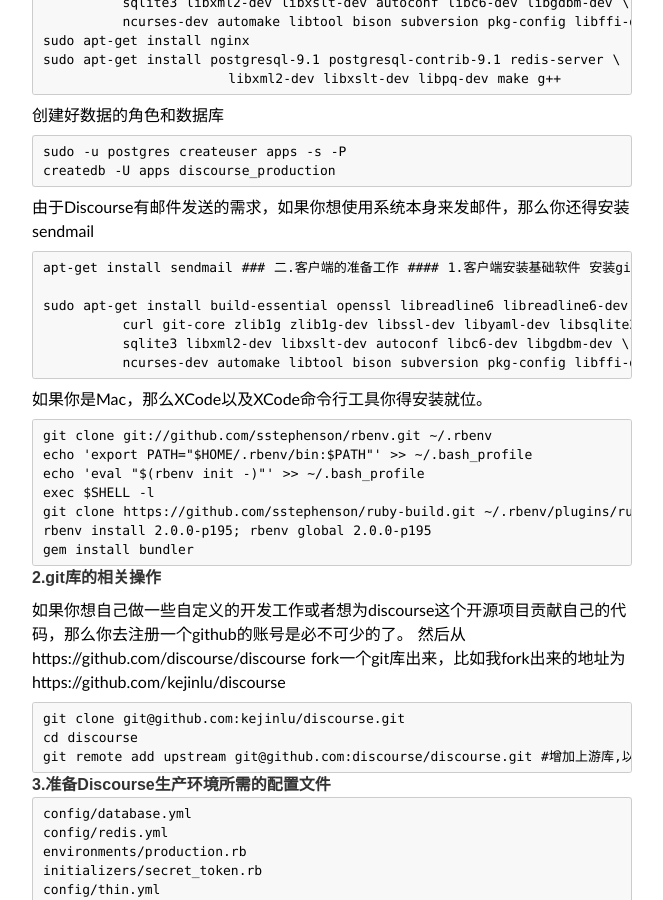
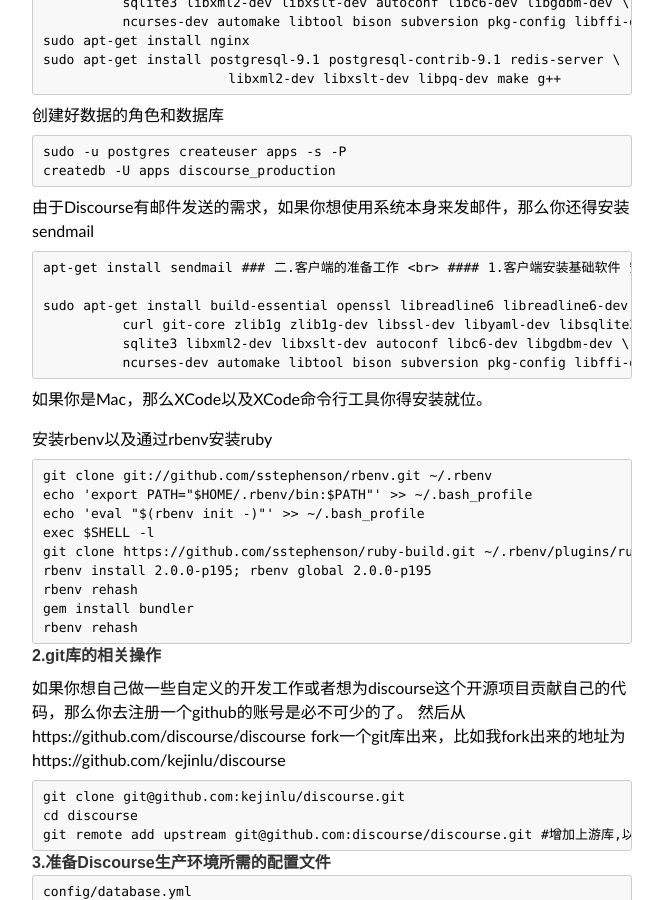
Before and after one commit to dashjim/dashjim.github.com, a Jekyll site: the page built from _posts/2013/2013-05-25-discourse-install-guide.md, in a window 1280 px wide and 900 px high, scrolled down 2160 px. Shown: the whole window, without its empty margins (308-971 px from the left). Built offline with Jekyll 4.4.1, drawn with Linux system fonts in a browser that asks for light colours; some web fonts are replaced; Markdown is read by kramdown in place of the engine named in the settings; comment, search, counter and statistics services are not loaded; some of the changed text lies outside the part shown.

Commit message:
修改discourse

```diff
--- a/_posts/2013/2013-05-25-discourse-install-guide.md
+++ b/_posts/2013/2013-05-25-discourse-install-guide.md
@@ -101,6 +101,7 @@
 
 	apt-get install sendmail
 ###二.客户端的准备工作
+<br>
 ####1.客户端安装基础软件
 安装git，如果你是使用Linux那么直接使用相关的包管理软件进行安装，如果你使用的是Mac那么可以使用macprot或者brew这些第三方的包管理软件进行安装。当然如果你要使用源码编译的方式安装也是可以的。
 安装ruby，你可以直接安装（包管理软件安装或者源码编译），也可以通过ruby版本管理的软件进行间接安装，比如rvm，rbenv。我这里选择了rbenv。
@@ -113,13 +114,17 @@
 
 如果你是Mac，那么XCode以及XCode命令行工具你得安装就位。
 
+安装rbenv以及通过rbenv安装ruby
+
 	git clone git://github.com/sstephenson/rbenv.git ~/.rbenv
 	echo 'export PATH="$HOME/.rbenv/bin:$PATH"' >> ~/.bash_profile
 	echo 'eval "$(rbenv init -)"' >> ~/.bash_profile
 	exec $SHELL -l
 	git clone https://github.com/sstephenson/ruby-build.git ~/.rbenv/plugins/ruby-build
 	rbenv install 2.0.0-p195; rbenv global 2.0.0-p195
+	rbenv rehash
 	gem install bundler
+	rbenv rehash
 
 
 ####2.git库的相关操作
```
Also changed, not shown: other parts of _posts/2013/2013-05-25-discourse-install-guide.md (+1 -1 lines).
